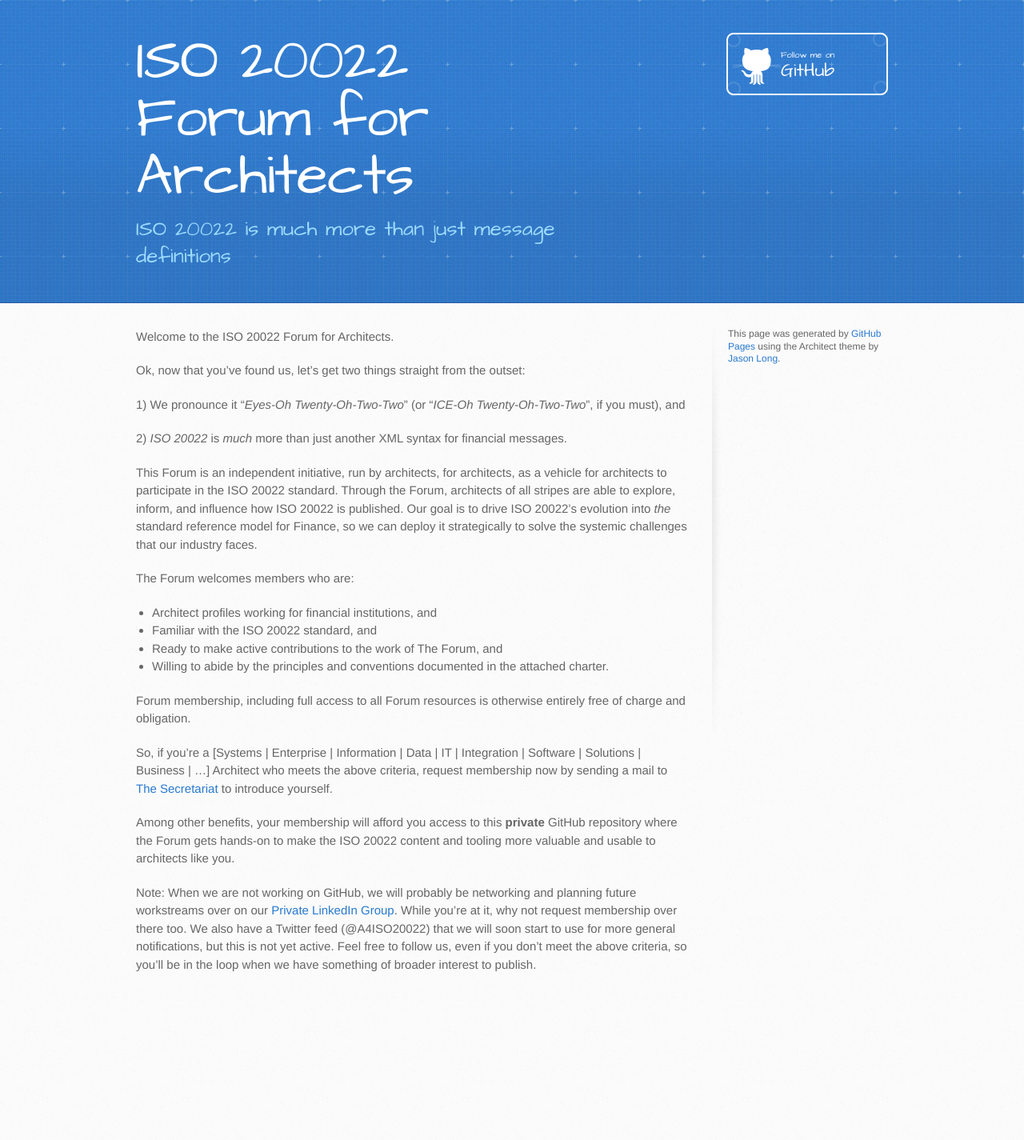
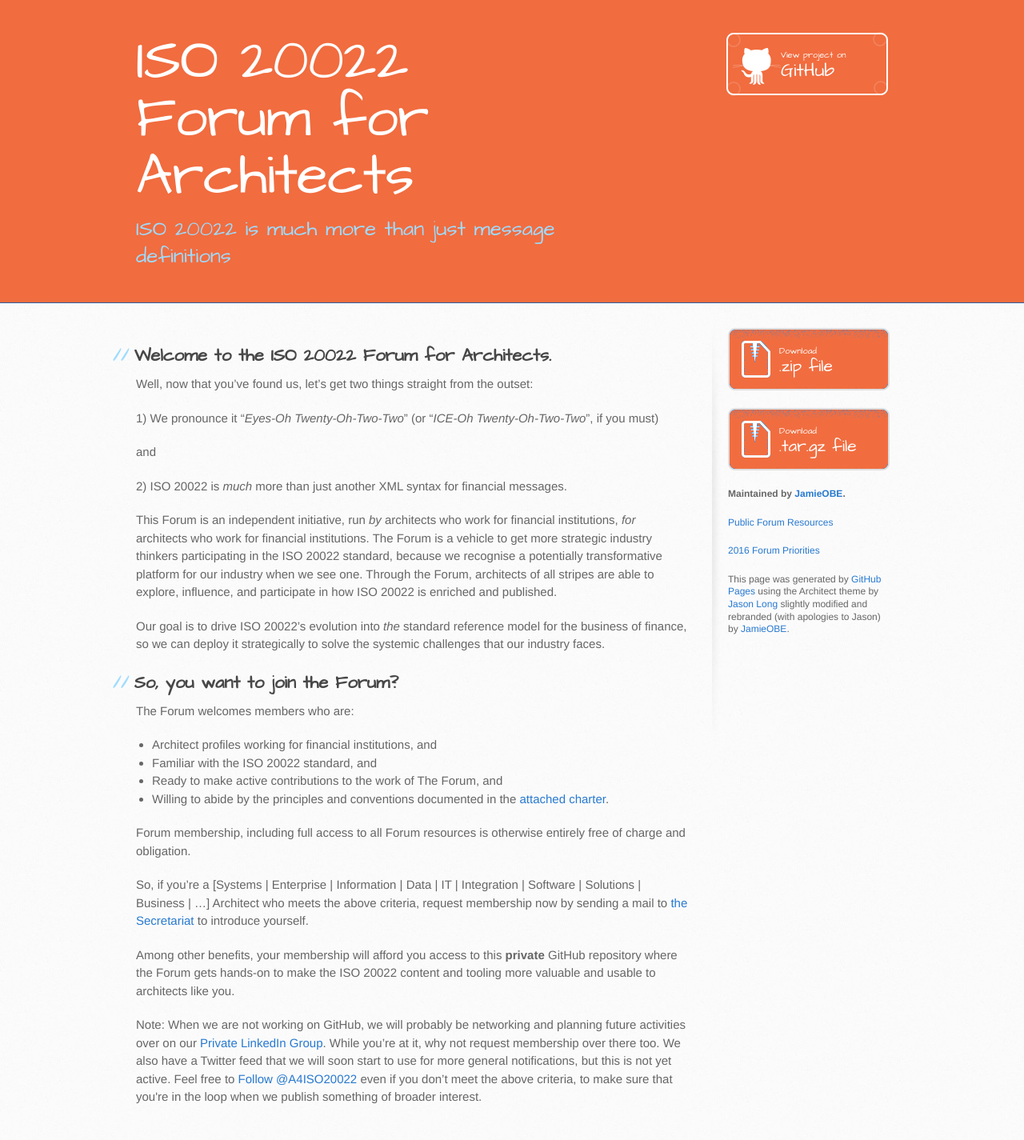
Before and after one commit to ISO20022ArchitectForum/ISO20022ArchitectForum.github.io, a Jekyll site: the page index.html, which Jekyll copies as it is, in a window 1280 px wide. Shown: the whole page at 80% size. Built offline with Jekyll 4.4.1, drawn with Linux system fonts in a browser that asks for light colours; comment, search, counter and statistics services are not loaded; before the commit the page ends 1260 px from its top, so only the background shows below that.

Commit message:
Restoring the orange site

```diff
--- a/index.html
+++ b/index.html
@@ -13,7 +13,7 @@
     <script src="//html5shiv.googlecode.com/svn/trunk/html5.js"></script>
     <![endif]-->
 
-    <title>ISO 20022 Forum for Architects by ISO20022ArchitectForum</title>
+    <title>ISO 20022 Forum for Architects by JamieOBE</title>
   </head>
 
   <body>
@@ -21,45 +21,62 @@
       <div class="inner">
         <h1>ISO 20022 Forum for Architects</h1>
         <h2>ISO 20022 is much more than just message definitions</h2>
-        <a href="https://github.com/ISO20022ArchitectForum" class="button"><small>Follow me on</small> GitHub</a>
+        <a href="https://github.com/JamieOBE/ArchitectForum" class="button"><small>View project on</small> GitHub</a>
       </div>
     </header>
 
     <div id="content-wrapper">
       <div class="inner clearfix">
         <section id="main-content">
-          <p>Welcome to the ISO 20022 Forum for Architects. </p>
+          <h2>Welcome to the ISO 20022 Forum for Architects. </h2>
 
-<p>Ok, now that you’ve found us, let’s get two things straight from the outset:</p>
+<p>Well, now that you’ve found us, let’s get two things straight from the outset:</p>
 
-<p>1) We pronounce it “<em>Eyes-Oh Twenty-Oh-Two-Two</em>” (or “<em>ICE-Oh Twenty-Oh-Two-Two</em>”, if you must), and </p>
+<p>1) We pronounce it “<em>Eyes-Oh Twenty-Oh-Two-Two</em>” (or “<em>ICE-Oh Twenty-Oh-Two-Two</em>”, if you must)</p>
 
-<p>2) <em>ISO 20022</em> is <em>much</em> more than just another XML syntax for financial messages.</p>
+<p>and</p>
 
-<p>This Forum is an independent initiative, run by architects, for architects, as a vehicle for architects to participate in the ISO 20022 standard. Through the Forum, architects of all stripes are able to explore, inform, and influence how ISO 20022 is published. Our goal is to drive ISO 20022’s evolution into <em>the</em> standard reference model for Finance, so we can deploy it strategically to solve the systemic challenges that our industry faces.</p>
+<p>2) ISO 20022 is <em>much</em> more than just another XML syntax for financial messages.</p>
 
+<p>This Forum is an independent initiative, run <em>by</em> architects who work for financial institutions, <em>for</em> architects who work for financial institutions. The Forum is a vehicle to get more strategic industry thinkers participating in the ISO 20022 standard, because we recognise a potentially transformative platform for our industry when we see one. Through the Forum, architects of all stripes are able to explore, influence, and participate in how ISO 20022 is enriched and published.</p>
+
+<p>Our goal is to drive ISO 20022’s evolution into <em>the</em> standard reference model for the business of finance, so we can deploy it strategically to solve the systemic challenges that our industry faces.</p>
+
+<h2>So, you want to join the Forum?</h2>
 <p>The Forum welcomes members who are:</p>
 
 <ul>
 <li>Architect profiles working for financial institutions, and</li>
 <li>Familiar with the ISO 20022 standard, and</li>
 <li>Ready to make active contributions to the work of The Forum, and</li>
-<li>Willing to abide by the principles and conventions documented in the attached charter.</li>
+<li>Willing to abide by the principles and conventions documented in the <a href="resources/ISO20022_Architect_Forum_Charter_GitHub.pdf">attached charter</a>.</li>
 </ul>
 
 <p>Forum membership, including full access to all Forum resources is otherwise entirely free of charge and obligation. </p>
 
-<p>So, if you’re a [Systems | Enterprise | Information | Data | IT | Integration | Software | Solutions | Business | …] Architect who meets the above criteria, request membership now by sending a mail to <a href="mailto:A4ISO20022.Secretariat@swift.com">The Secretariat</a> to introduce yourself.</p>
+<p>So, if you’re a [Systems | Enterprise | Information | Data | IT | Integration | Software | Solutions | Business | …] Architect who meets the above criteria, request membership now by sending a mail to <a href="mailto:A4ISO20022.Secretariat@swift.com">the Secretariat</a> to introduce yourself.</p>
 
 <p>Among other benefits, your membership will afford you access to this <strong>private</strong> GitHub repository where the Forum gets hands-on to make the ISO 20022 content and tooling more valuable and usable to architects like you.</p>
 
-<p>Note: When we are not working on GitHub, we will probably be networking and planning future workstreams over on our <a href="https://www.linkedin.com/grps/ISO-20022-Forum-Architects-8418031/about">Private LinkedIn Group</a>. While you’re at it, why not request membership over there too. We also have a Twitter feed (@A4ISO20022) that we will soon start to use for more general notifications, but this is not yet active. Feel free to follow us, even if you don’t meet the above criteria, so you’ll be in the loop when we have something of broader interest to publish.</p>
+<p>Note: When we are not working on GitHub, we will probably be networking and planning future activities over on our <a href="https://www.linkedin.com/grps/ISO-20022-Forum-Architects-8418031/about">Private LinkedIn Group</a>. While you’re at it, why not request membership over there too. We also have a Twitter feed that we will soon start to use for more general notifications, but this is not yet active. Feel free to <a href="https://twitter.com/A4ISO20022" class="twitter-follow-button" data-show-count="false" data-dnt="true">Follow @A4ISO20022</a>
+<script>!function(d,s,id){var js,fjs=d.getElementsByTagName(s)[0],p=/^http:/.test(d.location)?'http':'https';if(!d.getElementById(id)){js=d.createElement(s);js.id=id;js.src=p+'://platform.twitter.com/widgets.js';fjs.parentNode.insertBefore(js,fjs);}}(document, 'script', 'twitter-wjs');</script> even if you don’t meet the above criteria, to make sure that you're in the loop when we publish something of broader interest.</p>
         </section>
 
         <aside id="sidebar">
+          <a href="https://github.com/JamieOBE/ArchitectForum/zipball/master" class="button">
+            <small>Download</small>
+            .zip file
+          </a>
+          <a href="https://github.com/JamieOBE/ArchitectForum/tarball/master" class="button">
+            <small>Download</small>
+            .tar.gz file
+          </a>
 
+          <p class="repo-owner"><a href="https://github.com/JamieOBE/ArchitectForum"></a> Maintained by <a href="https://github.com/JamieOBE">JamieOBE</a>.</p>
 
-          <p>This page was generated by <a href="https://pages.github.com">GitHub Pages</a> using the Architect theme by <a href="https://twitter.com/jasonlong">Jason Long</a>.</p>
+          <p><a href="resources.html">Public Forum Resources</a></p>
+          <p><a href="2016priorities.html">2016 Forum Priorities</a></p>
+          <p>This page was generated by <a href="https://pages.github.com">GitHub Pages</a> using the Architect theme by <a href="https://twitter.com/jasonlong">Jason Long</a> slightly modified and rebranded (with apologies to Jason) by <a href="https://github.com/JamieOBE">JamieOBE</a>.</p>
         </aside>
       </div>
     </div>
```
Also changed, not shown: images/download-button.png, images/header-bg.jpg.
